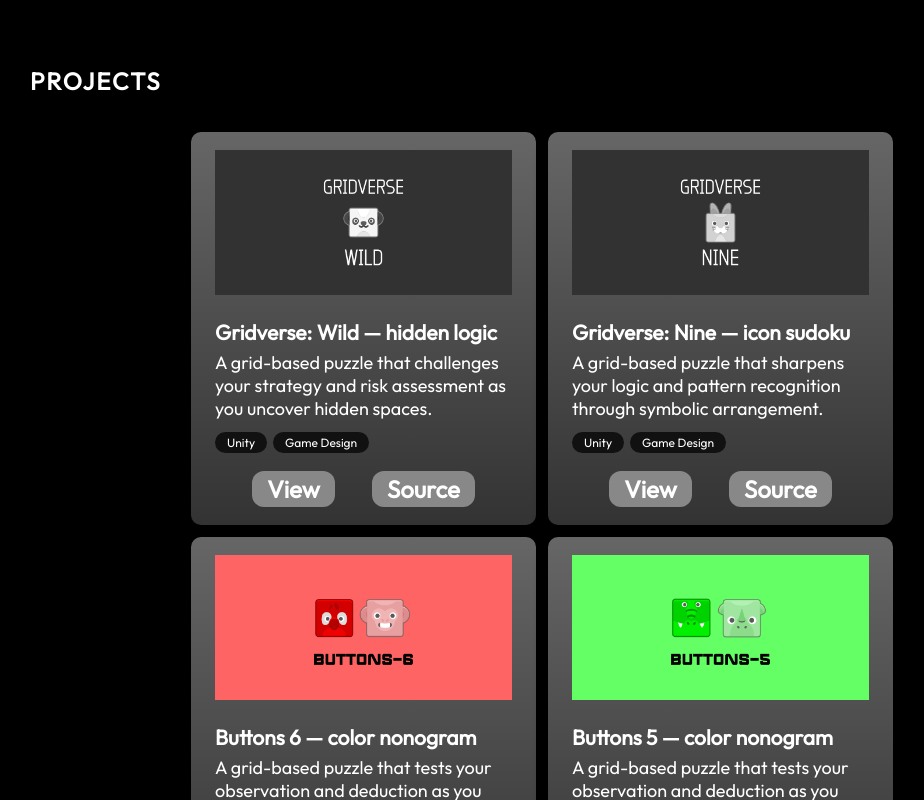
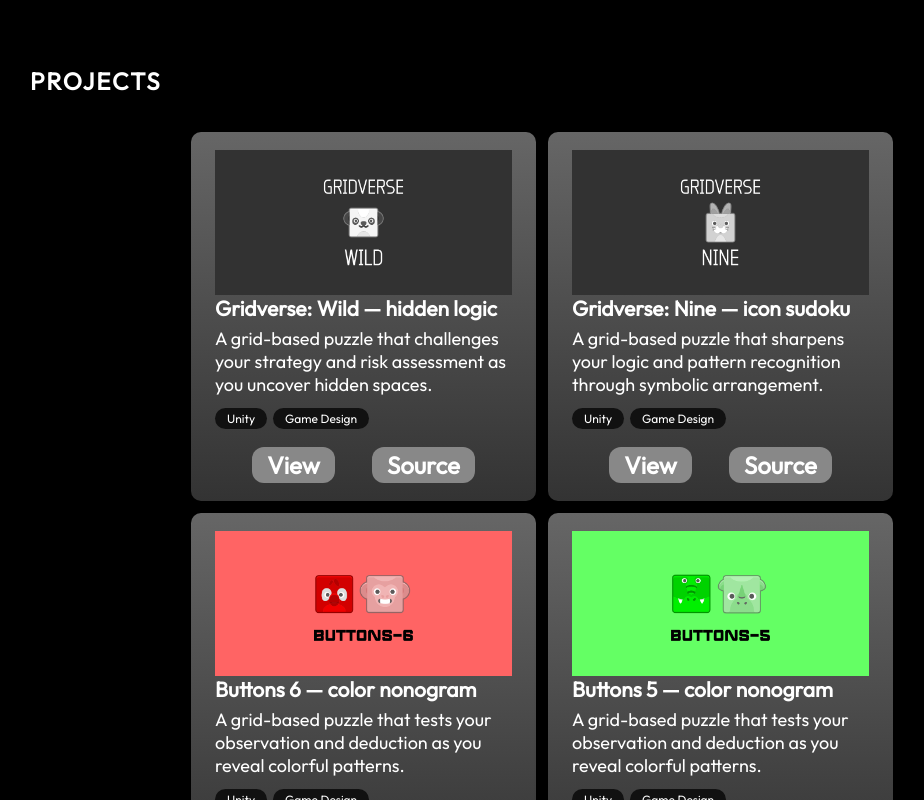
Before and after one commit to afyuda6/mustakuusi, a React (Vite) app: page / in a window 1280 px wide. Shown: the part 800-1600 px from the top of the page, without its empty margins (98-1022 px from the left). Built offline with nearby package versions, Linux system fonts and the light colour scheme.

Commit message:
28/12/2025

```diff
--- a/src/components/Projects/ProjectCard.module.css
+++ b/src/components/Projects/ProjectCard.module.css
@@ -1,17 +1,35 @@
 @import "../../vars.css";
 
 .container {
+    position: relative;
+    z-index: 0;
+    transition: opacity 0.9s ease-out, transform 0.9s ease-out;
+}
+
+.container:hover {
+    transform: translateY(0) scale(1.1);
+    z-index: 1;
+    box-shadow: 0 24px 21px 0 rgba(0, 0, 0, 0.6);
+}
+
+.card {
     display: flex;
     flex-direction: column;
     border-radius: 10px;
     background: linear-gradient(180deg, #666 0%, #333 100%);
-    box-shadow: 0 16px 14px 0 #000;
+    box-shadow: 0 18px 12px 0 #000;
     padding: 18px 24px;
     max-width: 345px;
+    transition: transform 0.3s ease, box-shadow 0.3s ease;
+    cursor: default;
+    position: relative;
+    z-index: 0;
 }
 
-.image {
-    margin-bottom: 24px;
+.card:hover {
+    transform: scale(1.03);
+    box-shadow: 0 24px 21px 0 rgba(0, 0, 0, 0.6);
+    z-index: 12;
 }
 
 .title {
--- a/src/components/Projects/ProjectCard.tsx
+++ b/src/components/Projects/ProjectCard.tsx
@@ -20,6 +20,7 @@ export const ProjectCard = ({project: {title, imageSrc, description, skills, det
 
     return (
         <div ref={ref} className={`${styles.container} ${styles.fadeUp} ${isVisible ? styles.visible : ""}`}>
+            <div className={styles.card}>
                 <img src={getImageUrl(imageSrc)} alt={`Image of ${title}`} className={styles.image}/>
                 <h3 className={styles.title}>{title}</h3>
                 <p className={styles.description}>{description}</p>
@@ -35,5 +36,6 @@ export const ProjectCard = ({project: {title, imageSrc, description, skills, det
                     <a href={source} className={styles.link}>Source</a>
                 </div>
             </div>
+        </div>
     )
 }
--- a/src/pages/PrivacyPolicyPage.tsx
+++ b/src/pages/PrivacyPolicyPage.tsx
@@ -3,6 +3,7 @@ import projects from "../data/projects.json";
 import {Privacy} from "../components/Privacy/Privacy";
 import {Contact} from "../components/Contact/Contact.tsx";
 import {Navbar} from "../components/Navbar/Navbar.tsx";
+import {useEffect} from "react";
 
 export const PrivacyPolicyPage = () => {
     const {id} = useParams();
@@ -11,6 +12,10 @@ export const PrivacyPolicyPage = () => {
     if (!project) {
         return <div></div>;
     }
+
+    useEffect(() => {
+        document.title = `${project.title} | mustakuusi`
+    }, [project.title]);
 
     return (
         <div>
--- a/src/pages/ProjectPage.tsx
+++ b/src/pages/ProjectPage.tsx
@@ -5,6 +5,7 @@ import {About} from "../components/About/About";
 import {Screenshots} from "../components/Screenshots/Screenshots.tsx";
 import {Contact} from "../components/Contact/Contact.tsx";
 import {Navbar} from "../components/Navbar/Navbar.tsx";
+import {useEffect} from "react";
 
 interface ProjectData {
     id: string;
@@ -29,6 +30,10 @@ export const ProjectPage = () => {
         return <div></div>;
     }
 
+    useEffect(() => {
+        document.title = `${project.title} | mustakuusi`
+    }, [project.title]);
+
     return (
         <div>
             <Navbar/>
```
Lines whose indentation alone changed are shown as unchanged.
